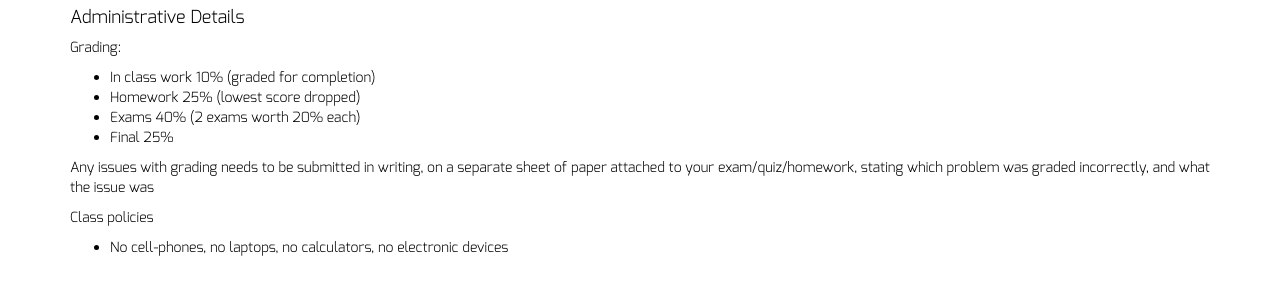
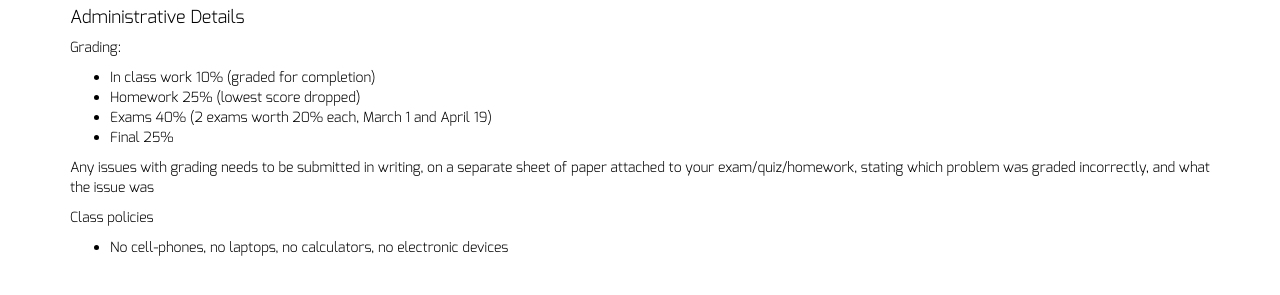
Before and after one commit to dkrashen/probability, a Jekyll site: the page built from syllabus.md, in a window 1280 px wide. Shown: the part 430-725 px from the top of the page. Built offline with Jekyll 4.4.1, drawn with Linux system fonts in a browser that asks for light colours; nearby versions of some CDN libraries.

Commit message:
add exam dates to syllabus

```diff
--- a/syllabus.md
+++ b/syllabus.md
@@ -19,7 +19,7 @@ layout: default
 Grading:
  - In class work 10% (graded for completion)
  - Homework 25% (lowest score dropped)
- - Exams 40% (2 exams worth 20% each)
+ - Exams 40% (2 exams worth 20% each, March 1 and April 19)
  - Final 25%
 
 Any issues with grading needs to be submitted in writing, on a separate
```
